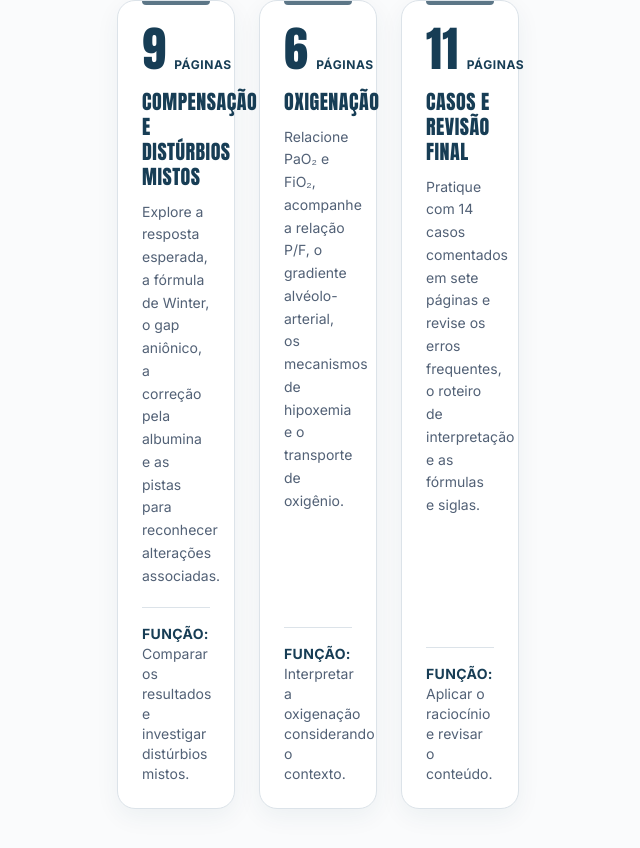
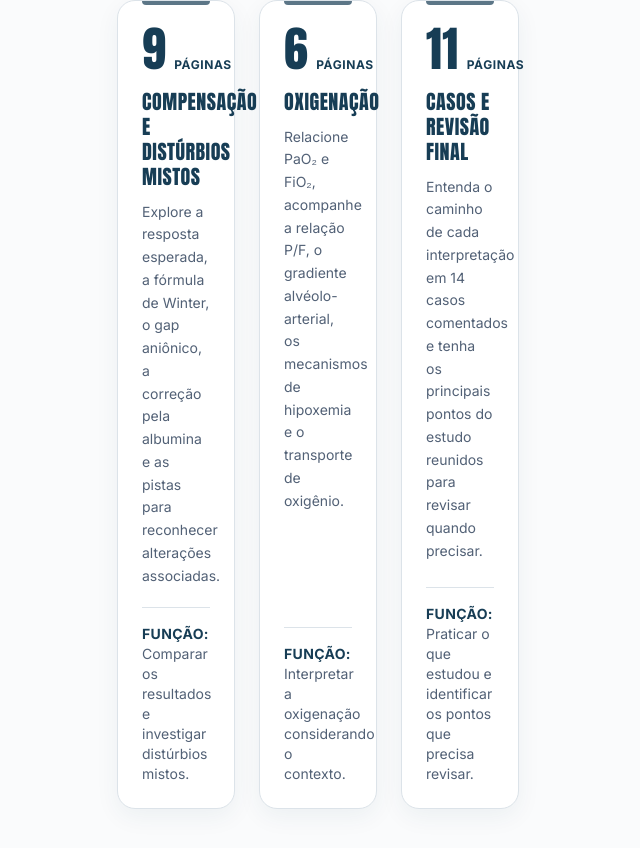
Before and after one commit to ocontatoprodutosdigitais-hue/Gasometria-Arterial-2, a Next.js app: page / in a window 1280 px wide. Shown: the part 5126-5974 px from the top of the page, without its empty margins (322-962 px from the left). Built offline with nearby package versions, Linux system fonts and the light colour scheme.

Commit message:
Save code edits
V0-Edit-Session: 9de00bf0-5eae-48b9-af1d-15964c443824

```diff
--- a/components/what-you-get.tsx
+++ b/components/what-you-get.tsx
@@ -5,7 +5,7 @@ export function WhatYouGet() {
     ['14', 'SEQUÊNCIA E DISTÚRBIOS', 'Acompanhe a ordem de leitura da gasometria e aprofunde os mecanismos e a interpretação das acidoses e alcaloses respiratórias e metabólicas.', 'Organizar o raciocínio e reconhecer os principais padrões.'],
     ['9', 'COMPENSAÇÃO E DISTÚRBIOS MISTOS', 'Explore a resposta esperada, a fórmula de Winter, o gap aniônico, a correção pela albumina e as pistas para reconhecer alterações associadas.', 'Comparar os resultados e investigar distúrbios mistos.'],
     ['6', 'OXIGENAÇÃO', 'Relacione PaO₂ e FiO₂, acompanhe a relação P/F, o gradiente alvéolo-arterial, os mecanismos de hipoxemia e o transporte de oxigênio.', 'Interpretar a oxigenação considerando o contexto.'],
-    ['11', 'CASOS E REVISÃO FINAL', 'Pratique com 14 casos comentados em sete páginas e revise os erros frequentes, o roteiro de interpretação e as fórmulas e siglas.', 'Aplicar o raciocínio e revisar o conteúdo.'],
+    ['11', 'CASOS E REVISÃO FINAL', 'Entenda o caminho de cada interpretação em 14 casos comentados e tenha os principais pontos do estudo reunidos para revisar quando precisar.', 'Praticar o que estudou e identificar os pontos que precisa revisar.'],
   ];
 
   return (
```
